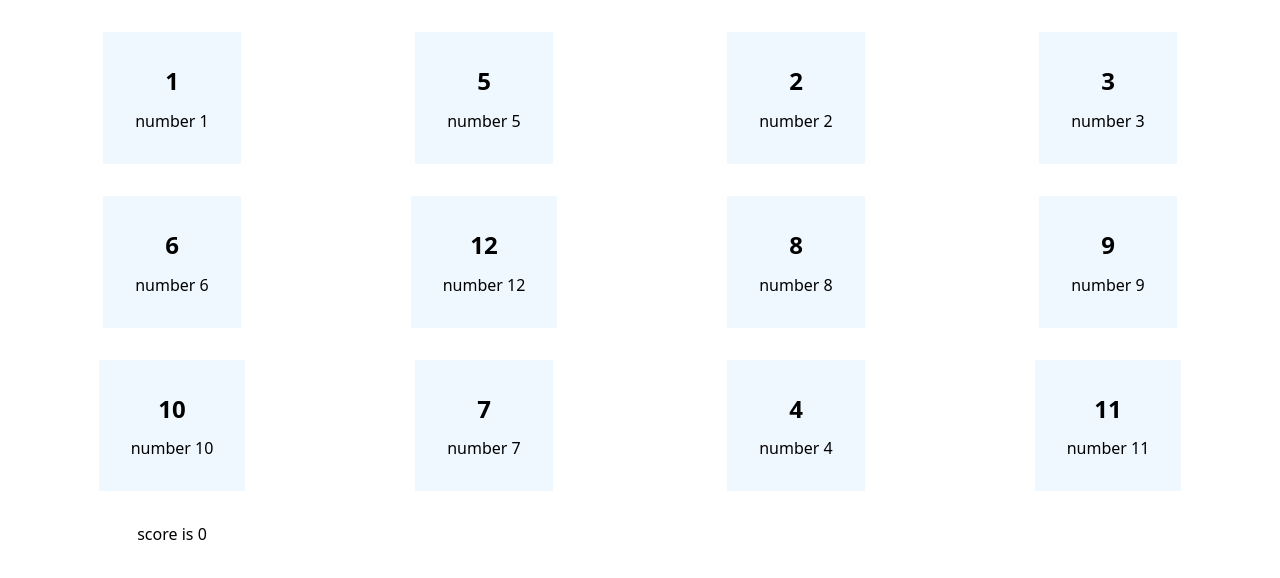
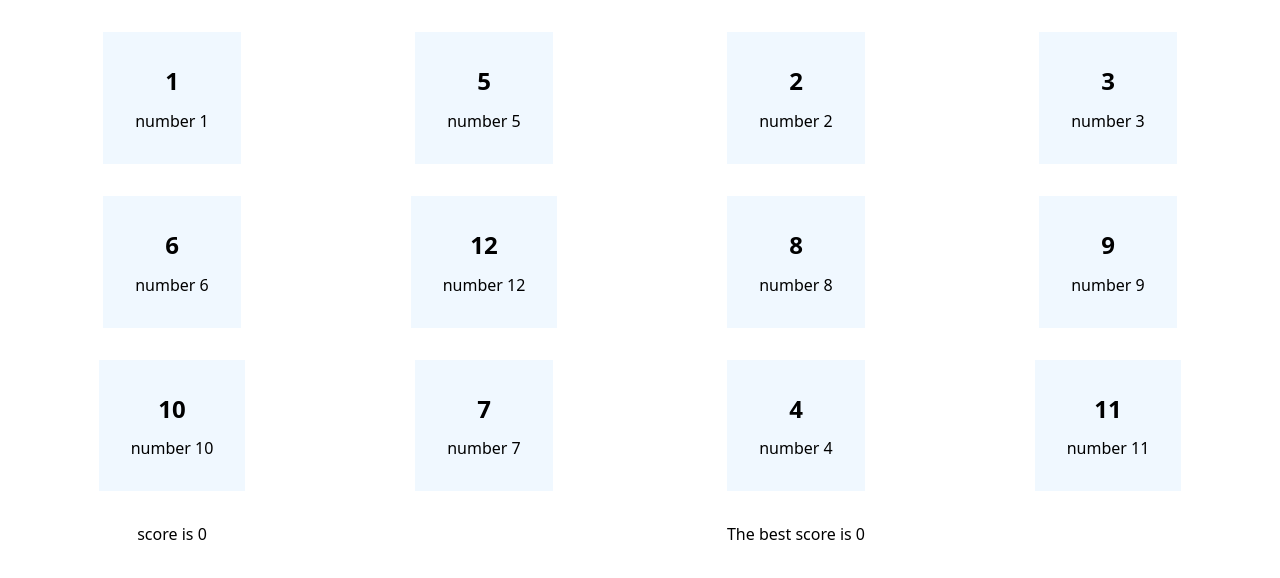
Before and after one commit to mutopia7/Memory-card, a React (Vite) app: page / in a window 1280 px wide. Shown: the top 578 px of the page. Built offline with nearby package versions, Linux system fonts and the light colour scheme.

Commit message:
Add bestScore state and paragraph for show that

```diff
--- a/src/App.jsx
+++ b/src/App.jsx
@@ -78,13 +78,17 @@ function App() {
   const [cards, setCards] = useState(() => shuffleArray(initialCards));
   const [clickedMap, setClickedMap] = useState({});
   const [score, setScore] = useState(0)
+  const [bestScore, setBestScore] = useState(0)
+
+
 
   function handleCardClick(cardId){
     if (clickedMap[cardId]) {
       alert ('You already clicked this card! Score reset.');
       setClickedMap({});
+      if (score > bestScore) {setBestScore(score)}
       setScore(0);
-      // setCards(() => shuffleArray(initialCards))
+      setCards(() => shuffleArray(initialCards))
     } else {
       setClickedMap({...clickedMap, [cardId]: true});
       setScore(score + 1);
@@ -102,6 +106,8 @@ function App() {
       onClick={() => handleCardClick(card.id)} />
       ))}
       <p>score is {score}</p>
+      <br />
+      <p>The best score is {bestScore}</p>
     </div>
 
   )
```
